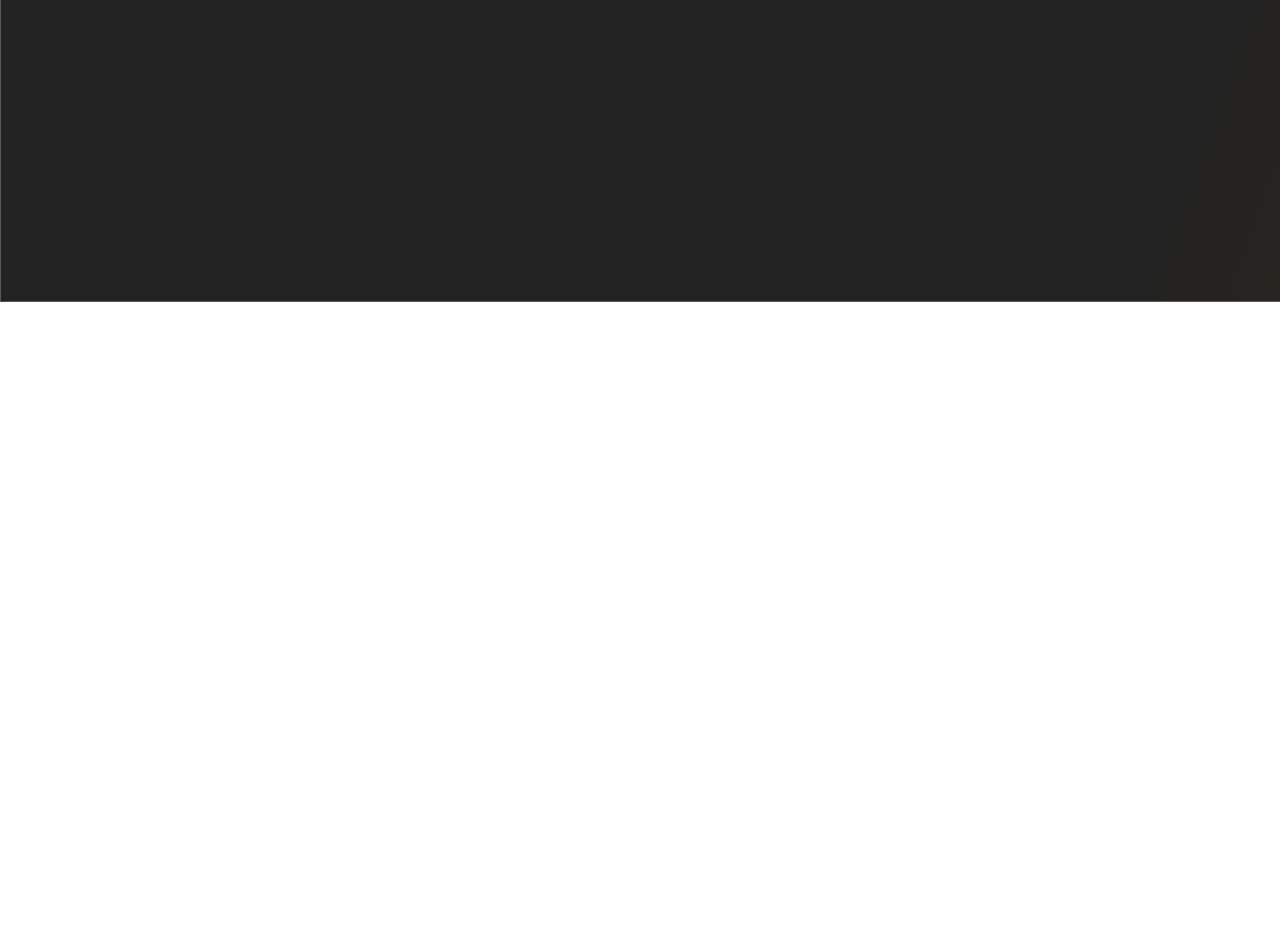
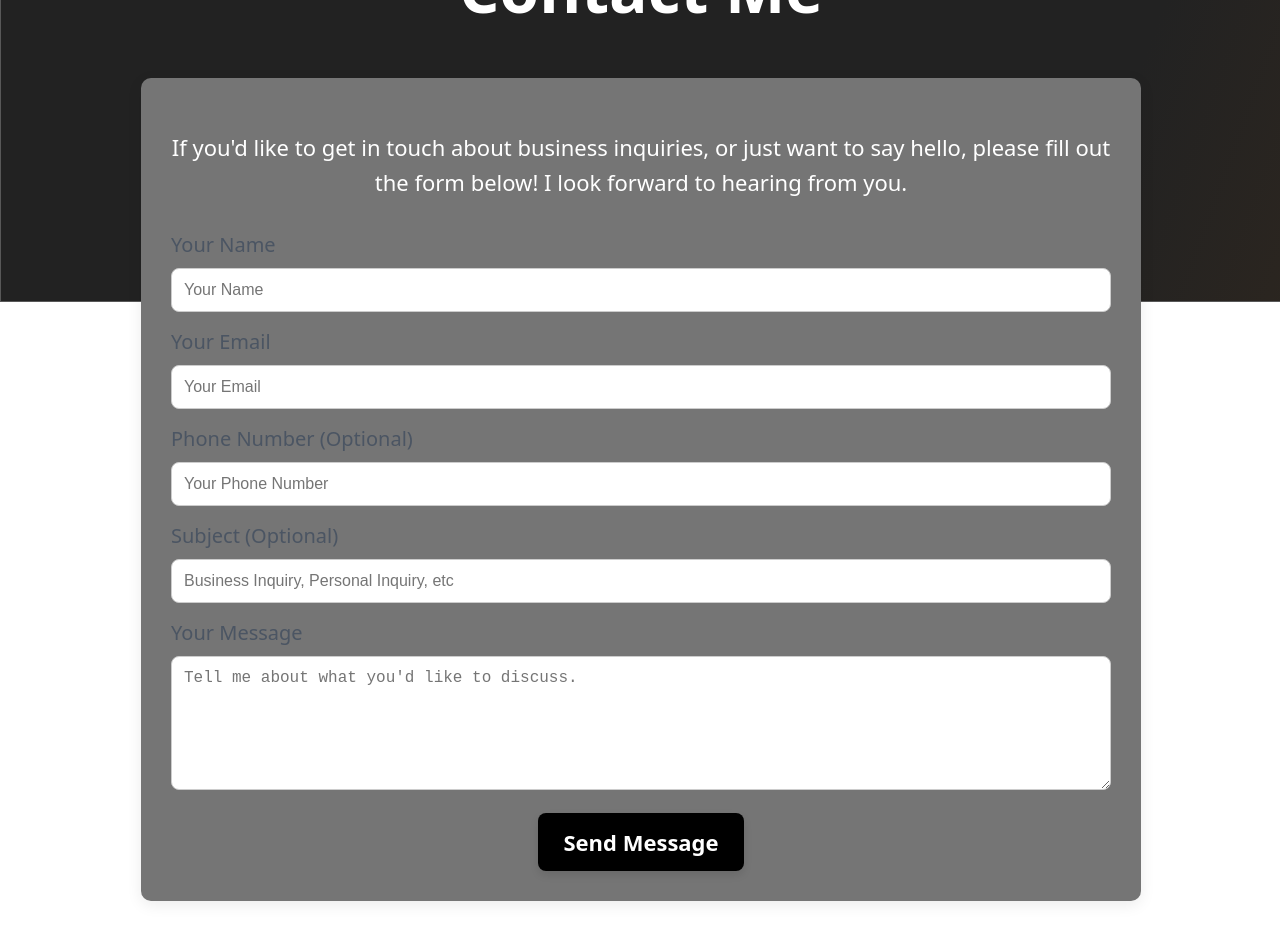
Before and after one commit to FernandoLpz0911/Personal-Webpage, a React (Vite) app in the folder PersonalWebpage/: page / in a window 1280 px wide. Shown: the part 500-1440 px from the top of the page. Before the commit the page ends 802 px from the top, so only its background shows below. Built offline with nearby package versions, Linux system fonts and the light colour scheme.

Commit message:
copied all main parts

```diff
--- a/PersonalWebpage/src/pages/Home.jsx
+++ b/PersonalWebpage/src/pages/Home.jsx
@@ -1,12 +1,182 @@
 import './cssfiles/Home.css'
+import emailjs from '@emailjs/browser';
+import './cssfiles/Contact.css';
+import React, { useRef, useState, useEffect } from 'react'; // Import useState
+
+
+
 
 function Home() {
+  const form = useRef();  // makes the form reactive
+
+  /**
+   * setButtonText: Sets the text of the button, contained as a string
+   * isSending: State to disable the button while sending, contained as a boolean
+   * messageStatus: State to show success or fail message after sending, contained as a string
+   *                (shows null as no string set yet)
+   */
+  const [buttonText, setButtonText] = useState('Send Message');
+  const [isSending, setIsSending] = useState(false);
+  const [messageStatus, setMessageStatus] = useState(null);
+
+  // initialize the emailjs service
+  useEffect(() => {
+    emailjs.init('NKHVAqhW9gU2a16Ua'); // FIXME: NEED TO ADJUST WITH MY EMAILJS API KEY
+  }, []);
+
+  // function to send the email to emailjs service
+  const sendEmail = (e) => {
+    e.preventDefault();// Prevent default html form submission behavior, html default reloads entire page
+
+    // disable button, show sending, and clear the previous message status
+    setIsSending(true);
+    setButtonText('Sending...');
+    setMessageStatus(null);
+
+    // send the form data to emailjs
+    emailjs.sendForm('service_f0hirps', 'template_o5kw3t2', form.current)
+      .then(
+
+        // if successful, state successful, and reset the form
+        () => {
+          console.log('SUCCESS!');
+          setButtonText('Message Sent!');
+          setMessageStatus('success');
+          form.current.reset();
+
+          // Set a timeout to revert the button back
+          setTimeout(() => {
+            setButtonText('Send Message');
+            setMessageStatus(null);
+            setIsSending(false);
+          }, 4000); // 4 seconds delay
+        },
+
+        // if failed, state failure, and reset the button back
+        (error) => {
+          console.error('FAILED:', error);
+          setButtonText('Message Failed!');
+          setMessageStatus('fail');
+
+          setTimeout(() => {
+            setButtonText('Send Message');
+            setMessageStatus(null);
+            setIsSending(false);
+          }, 4000);
+        }
+      );
+  };
+
+
   return (
     <>
-      <div className='home-container'>
+      <section className='home-container'>
         <h1>Fernando Lopez</h1>
         <p>I am a Software Developer that currently specializes in Front-end. Back-end will be next.</p>
+      </section>
+      <section className='about-container'>
+
+      </section>
+      <section className='project-container'>
+
+      </section>
+      <section className='experience-container'>
+
+      </section>
+      <section className='contact-container'>
+        <div className="contact-page-container">
+        <main className="contact-main-content">
+          <div className="content-wrapper">
+            <h1 className="section-heading">Contact Me</h1>
+
+            <div className="contact-info-and-form">
+
+              <div className="contact-form-wrapper">
+                <p className="contact-intro-text">
+                  If you'd like to get in touch about business inquiries, or just want to say hello, please fill out the form below! I look forward to hearing from you.
+                </p>
+
+                <form ref={form} className="contact-form" onSubmit={sendEmail}>
+                  <div className="form-group">
+                    <label htmlFor="contactName">Your Name</label>
+                    <input type="text" id="contactName" name="user_name" placeholder="Your Name" className="input-field" />
+                  </div>
+
+                  <div className="form-group">
+                    <label htmlFor="contactEmail">Your Email</label>
+                    <input type="email" id="contactEmail" name="user_email" placeholder="Your Email" className="input-field" />
+                  </div>
+
+                  <div className="form-group">
+                    <label htmlFor="contactPhone">Phone Number (Optional)</label>
+                    <input type="tel" id="contactPhone" name="user_phone" placeholder="Your Phone Number" className="input-field" />
+                  </div>
+
+                  <div className="form-group">
+                    <label htmlFor="contactSubject">Subject (Optional)</label>
+                    <input type="text" id="contactSubject" name="user_subject" placeholder="Business Inquiry, Personal Inquiry, etc" className="input-field" />
+                  </div>
+
+                  <div className="form-group">
+                    <label htmlFor="contactMessage">Your Message</label>
+                    <textarea id="contactMessage" name="user_message" rows="6" placeholder="Tell me about what you'd like to discuss." className="input-field"></textarea>
+                  </div>
+
+                  <button
+                    type="submit"
+                    // if successful, change the button to success, if failed, change the button to fail changing the css class, fancy lol
+                    className={`submit-inquiry-button ${messageStatus === 'success' ? 'success' : ''} ${messageStatus === 'fail' ? 'fail' : ''}`}
+                    disabled={isSending}
+                  >
+
+                    {buttonText}
+                  </button>
+                </form>
+              </div>
+
+              <div className="contact-details-wrapper">
+
+                <p className="contact-intro-text">
+                  Prefer a direct contact?
+                </p>
+
+                <div className="contact-details-grid">
+                  <div className="detail-item">
+                    <h3 className="detail-label">Email Me</h3>
+                    <p className="detail-value"><a href="mailto:FernandoLpz0911.business@gmail.com" className="contact-link">FernandoLpz0911.business@gmail.com</a></p>
+                  </div>
+
+                  <div className="detail-item">
+                    <h3 className="detail-label">Message Me</h3>
+                    <p className="detail-value"><a href="tel:872-305-7616" className="contact-link">872-305-7616</a></p>
+                  </div>
+
+                  <div className="detail-item">
+                    <span className="detail-icon"></span>
+                    <h3 className="detail-label">Connect With Me</h3>
+
+                    <div className='social-wrapper'>
+                      <a href="https://www.linkedin.com/in/fernando-lopez-dev/" className="social-icon-link">
+                        <img src="/InBug-White.png" alt="LinkedIn" className='social-icon'/>
+                      </a>
+
+                      <a href="https://github.com/FernandoLpz0911" className="social-icon-link">
+                        <img src="/github-mark-white.png" alt="GitHub" className='social-icon'/>
+                      </a>
+
+                    </div>
+
+                  </div>
+
+                </div>
+              </div>
+            </div>
+          </div>
+        </main>
       </div>
+
+      </section>
+
     </>
   )
 }
--- a/PersonalWebpage/src/pages/Projects.jsx
+++ b/PersonalWebpage/src/pages/Projects.jsx
@@ -1,5 +1,7 @@
-import { useState } from 'react'
+import React, { useRef, useState, useEffect } from 'react';
 import './cssfiles/Projects.css'
+import './cssfiles/Contact.css';
+
 
 function Projects() {
   return (
```
